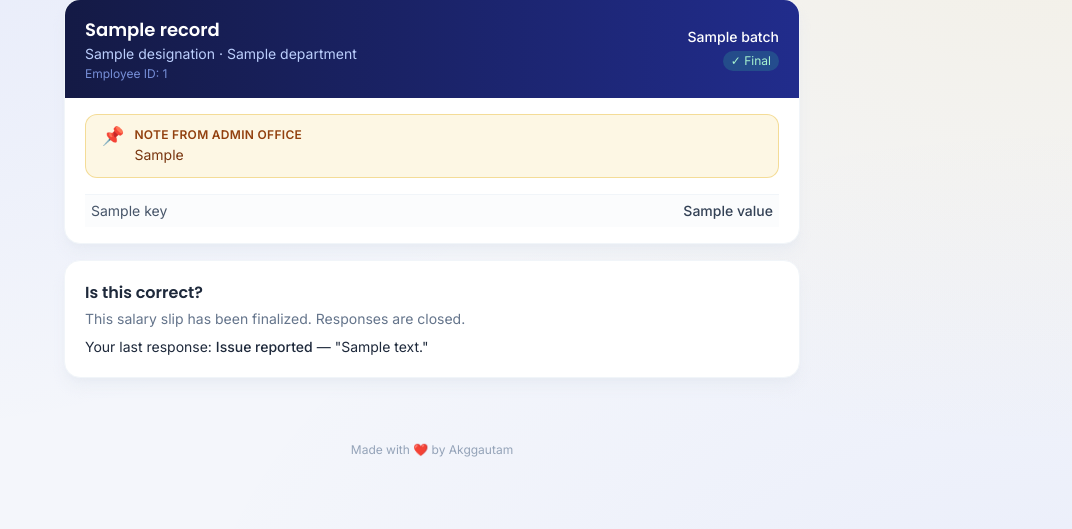
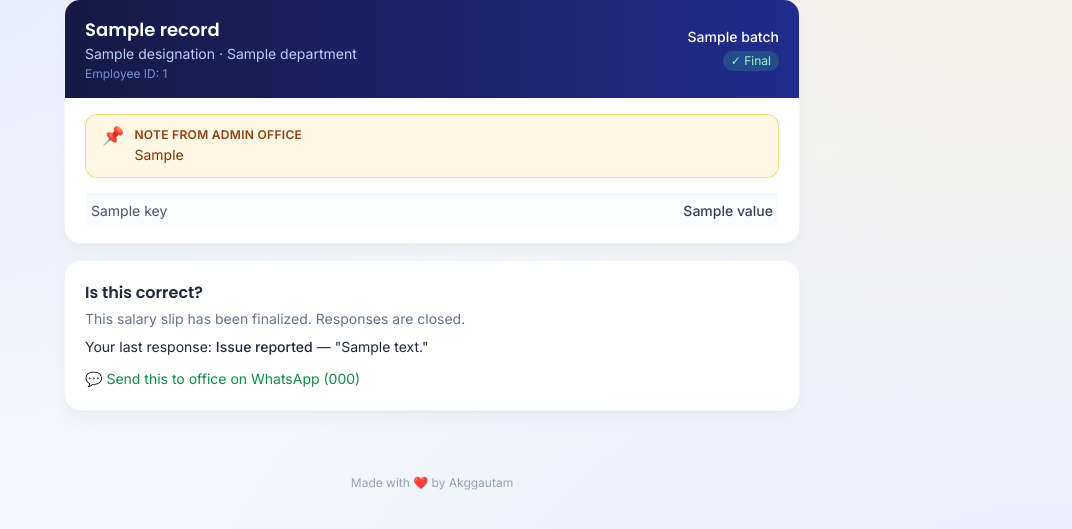
Before and after one commit to akggautamasar/emrskaranjiya, a FastAPI app: template templates/employee_payslip.html in a window 1280 px wide. Shown: the part 117-646 px from the top of the page, without its empty margins (208-1280 px from the left). Run offline with FastAPI, Linux system fonts and the light colour scheme; the template is opened without the code that fills it: most values are stand-ins (such as "Sample title", 1, 10 or a date in 2020); some libraries are stand-ins or nearby versions.

Commit message:
Add files via upload

```diff
--- a/templates/employee_payslip.html
+++ b/templates/employee_payslip.html
@@ -32,8 +32,22 @@
   {% endif %}
 
   {% if msg == "saved" %}
-  <div class="mx-5 mt-4 rounded-lg bg-green-50 text-green-700 text-sm px-3 py-2 border border-green-200">
-    Thanks — your response has been recorded.
+  <div class="mx-5 mt-4 rounded-xl bg-green-50 border border-green-200 px-4 py-3.5" id="savedBanner">
+    <p class="text-sm text-green-700 font-medium">✅ Thanks — your response has been recorded.</p>
+    {% if whatsapp_link %}
+    <p class="text-xs text-green-600 mt-1">Opening WhatsApp to send the same to the office ({{ whatsapp_number_display }})…</p>
+    <a href="{{ whatsapp_link }}" target="_blank" rel="noopener"
+      class="mt-3 w-full inline-flex items-center justify-center gap-2 bg-[#25D366] text-white rounded-xl py-2.5 font-medium shadow-sm hover:brightness-95 transition">
+      <svg viewBox="0 0 24 24" width="18" height="18" fill="currentColor"><path d="M12.04 2C6.58 2 2.13 6.45 2.13 11.91c0 1.75.46 3.48 1.32 5L2 22l5.25-1.38a9.9 9.9 0 0 0 4.79 1.22h.01c5.46 0 9.91-4.45 9.91-9.91 0-2.65-1.03-5.14-2.9-7.01A9.82 9.82 0 0 0 12.04 2zm0 1.67c2.24 0 4.35.87 5.93 2.46a8.28 8.28 0 0 1 2.45 5.9c0 4.6-3.75 8.35-8.36 8.35a8.32 8.32 0 0 1-4.24-1.16l-.3-.18-3.12.82.83-3.04-.2-.31a8.25 8.25 0 0 1-1.27-4.4c0-4.61 3.75-8.44 8.28-8.44zm-4.42 4.72c-.16 0-.42.06-.64.31-.22.25-.85.83-.85 2.02s.87 2.35 1 2.51c.12.16 1.7 2.68 4.19 3.65 2.07.81 2.49.65 2.94.61.45-.04 1.45-.59 1.65-1.16.2-.57.2-1.06.14-1.16-.06-.1-.22-.16-.46-.28-.24-.12-1.45-.71-1.67-.79-.22-.08-.39-.12-.55.13-.16.24-.63.79-.78.95-.14.16-.28.18-.52.06-.24-.12-1.02-.38-1.94-1.2-.72-.64-1.2-1.43-1.35-1.67-.14-.24-.02-.37.11-.49.11-.11.24-.28.36-.42.12-.14.16-.24.24-.4.08-.16.04-.31-.02-.43-.06-.12-.55-1.34-.76-1.83-.2-.48-.4-.4-.55-.41h-.47z"/></svg>
+      Send confirmation on WhatsApp
+    </a>
+    <p class="text-xs text-slate-400 mt-2">This opens a pre-filled WhatsApp message — you can edit it before sending.</p>
+    <script>
+      setTimeout(function () {
+        window.location.href = {{ whatsapp_link | tojson }};
+      }, 1200);
+    </script>
+    {% endif %}
   </div>
   {% elif msg == "locked" %}
   <div class="mx-5 mt-4 rounded-lg bg-amber-50 text-amber-700 text-sm px-3 py-2 border border-amber-200">
@@ -70,6 +84,12 @@
     <p class="text-sm text-slate-500">This salary slip has been finalized. Responses are closed.</p>
     {% if record.review %}
     <p class="text-sm mt-2">Your last response: <span class="font-medium">{{ "Confirmed OK" if record.review.status == "ok" else "Issue reported" }}</span>{% if record.review.comment %} &mdash; "{{ record.review.comment }}"{% endif %}</p>
+    {% if whatsapp_link and msg != "saved" %}
+    <a href="{{ whatsapp_link }}" target="_blank" rel="noopener"
+      class="mt-3 inline-flex items-center gap-1.5 text-sm text-[#128C4A] hover:underline">
+      💬 Send this to office on WhatsApp ({{ whatsapp_number_display }})
+    </a>
+    {% endif %}
     {% endif %}
   {% else %}
     <p class="text-sm text-slate-500 mb-4">Please review the details above carefully before confirming.</p>
@@ -95,6 +115,12 @@
         Submit Response
       </button>
     </form>
+    {% if whatsapp_link and msg != "saved" %}
+    <a href="{{ whatsapp_link }}" target="_blank" rel="noopener"
+      class="mt-3 inline-flex items-center gap-1.5 text-sm text-[#128C4A] hover:underline">
+      💬 Send this to office on WhatsApp ({{ whatsapp_number_display }})
+    </a>
+    {% endif %}
   {% endif %}
 </div>
 
```
